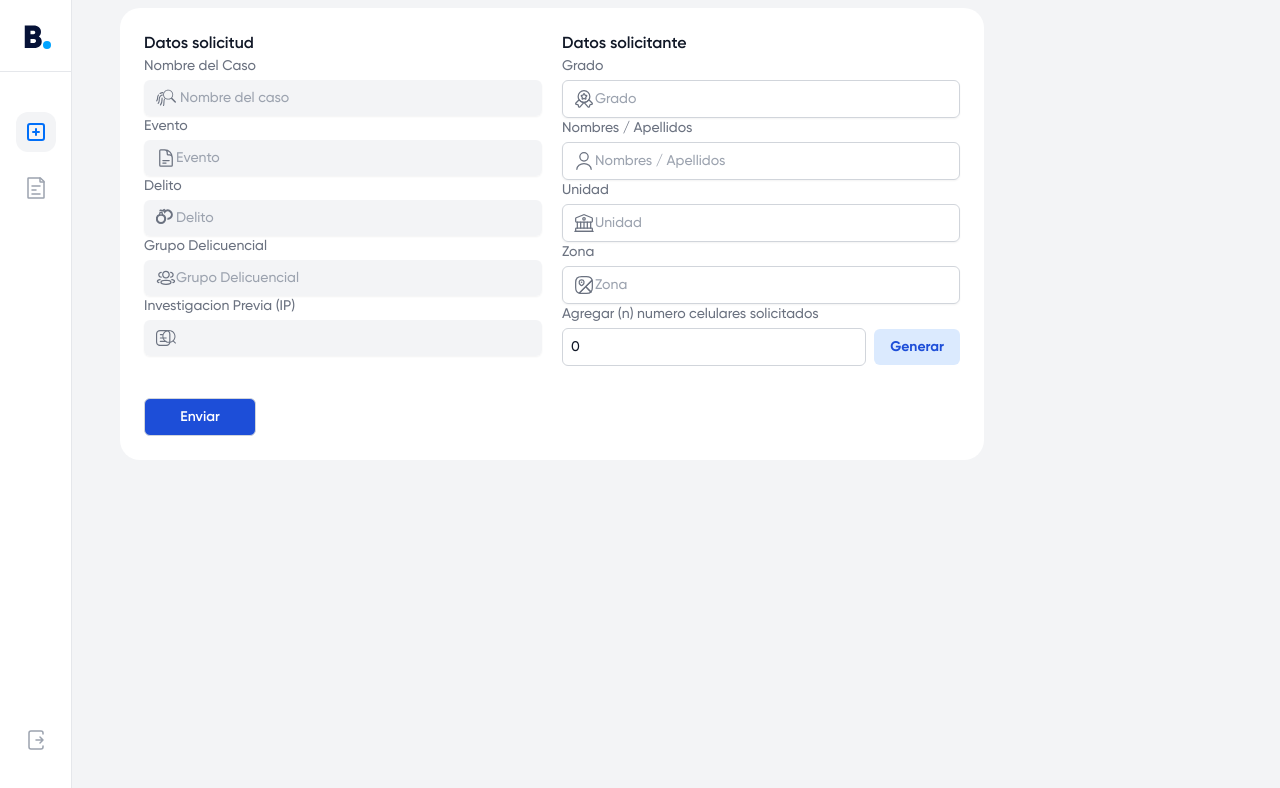
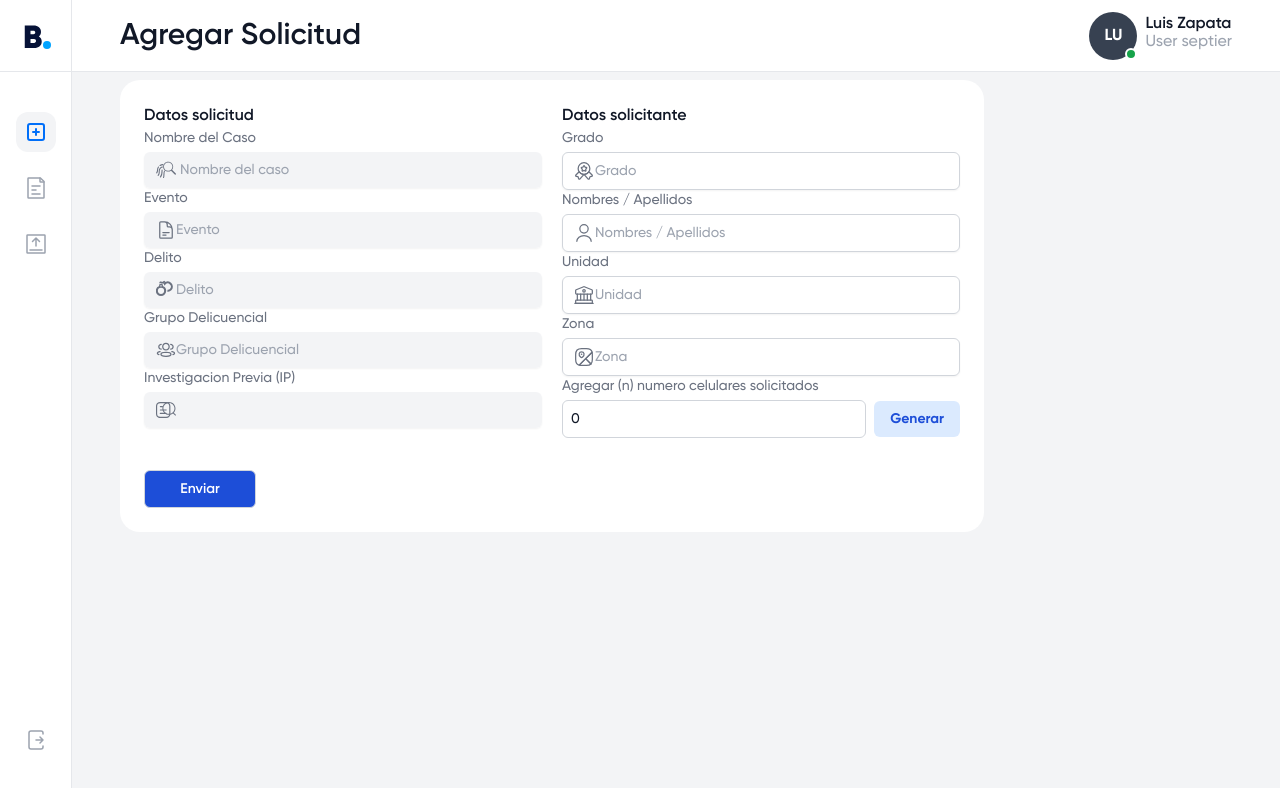
Before and after one commit to DeveloperStack2022/frontSept, a React (Vite) app: page /admin/default in a window 1280 px wide. Shown: the top 788 px of the page. Built offline with nearby package versions, Linux system fonts and the light colour scheme; sample sign-in values are in the browser's storage.

Commit message:
updates changes

```diff
--- a/src/layouts/admin/index.tsx
+++ b/src/layouts/admin/index.tsx
@@ -1,80 +1,113 @@
-import routes from '@/routes';
-import React from 'react'
-import {Routes,Route,Navigate,useLocation} from 'react-router-dom'
-import ProctedRoute from '@/Routes/procted.routes';
+import routes from "@/routes";
+import React from "react";
+import { Routes, Route, Navigate, useLocation } from "react-router-dom";
+import ProctedRoute from "@/Routes/procted.routes";
 // Components
-import Sidebar  from '@/components/sidebar';
+import Sidebar from "@/components/sidebar";
 
-export default function Admin(props:{[x:string]:any}) {
-    const {...rest} = props;
-    const location = useLocation()
+export default function Admin(props: { [x: string]: any }) {
+  const { ...rest } = props;
+  const location = useLocation();
 
-    const [open,setOpen] = React.useState(true)
-    const [currentRoute,setCurrentRoute] = React.useState('Main Dashboard')
+  const [open, setOpen] = React.useState(true);
+  const [currentRoute, setCurrentRoute] = React.useState("Main Dashboard");
 
   React.useEffect(() => {
-        window.addEventListener('resize', () => {
-            window.innerWidth < 1200 ? setOpen(false) : setOpen(true)
-        })
-    },[])
+    window.addEventListener("resize", () => {
+      window.innerWidth < 1200 ? setOpen(false) : setOpen(true);
+    });
+  }, []);
 
   React.useEffect(() => {
-        getActiveRoute(routes)
-    },[location.pathname])
+    getActiveRoute(routes);
+  }, [location.pathname]);
 
   // TODO: Active Routes
-    const getActiveRoute = (routes:RoutesType[]): string | boolean => {
-        let activeRoute = "Main Dashboard"
-        for(let i=0; i < routes.length; i++ ){
-            if(window.location.href.indexOf(routes[i].layout + "/" + routes[i].path)){
-                setCurrentRoute(routes[i].name)
+  const getActiveRoute = (routes: RoutesType[]): string | boolean => {
+    let activeRoute = "Main Dashboard";
+    for (let i = 0; i < routes.length; i++) {
+      if (
+        window.location.href.indexOf(routes[i].layout + "/" + routes[i].path) !=
+        -1
+      ) {
+        setCurrentRoute(routes[i].name);
       }
     }
     return activeRoute;
-    }
+  };
 
   // TODO: Active Navbar
-    const getActiveNavbar = (routes:RoutesType[]): string | boolean => {
+  const getActiveNavbar = (routes: RoutesType[]): string | boolean => {
     let activeNavbar = false;
-        for(let i=0; i < routes.length;i++){
-            if(window.location.href.indexOf(routes[i].layout + routes[i].path) !== -1 ){
-                return routes[i].secondary ? true : false
+    for (let i = 0; i < routes.length; i++) {
+      if (
+        window.location.href.indexOf(routes[i].layout + routes[i].path) !== -1
+      ) {
+        return routes[i].secondary ? true : false;
       }
     }
-        return activeNavbar
-    }
+    return activeNavbar;
+  };
 
   // TODO: Get Routes
-    const getRoutes = (routes:RoutesType[]):any => {
-        return  routes.map((prop,key) =>{
-            if(prop.layout == '/admin'){
+  const getRoutes = (routes: RoutesType[]): any => {
+    return routes.map((prop, key) => {
+      if (prop.layout == "/admin") {
         return (
-                    <Route path={`/${prop.path}`} element={
-                        <ProctedRoute>
-                            {prop.component}
-                        </ProctedRoute>
-                    } key={key} />
-                )
-            }else {
-                return null
+          <Route
+            path={`/${prop.path}`}
+            element={<ProctedRoute>{prop.component}</ProctedRoute>}
+            key={key}
+          />
+        );
+      } else {
+        return null;
       }
-        })
-    }
+    });
+  };
 
-    document.documentElement.dir = 'ltr'
+  document.documentElement.dir = "ltr";
 
   return (
     <div className="flex bg-gray-100 font-sans text-gray-900">
-            <Sidebar onClose={() => {setOpen(false)}} open={false} />
+      <Sidebar
+        onClose={() => {
+          setOpen(false);
+        }}
+        open={false}
+      />
+      <div className="flex flex-1 flex-col">
+        {/* Header */}
+        <header className="flex h-18 items-center justify-between gap-x-6 border-b border-gray-200 bg-white px-12">
+          {/* Separator */}
+
+          <span className="text-3xl font-semibold ">{currentRoute}</span>
+          {/* User Avatar */}
+          {/* <div className="h-4/6 w-px bg-gray-200" /> */}
+          <div className="flex">
+            <div className="relative inline-block ">
+              <span className="inline-flex h-12 w-12 items-center justify-center rounded-full bg-gray-700  text-center  font-bold leading-none text-white">
+                LU
+              </span>
+              <span className="absolute bottom-0 right-0 inline-block h-3 w-3 rounded-full border-2 border-white bg-green-600"></span>
+            </div>
+            <div className="ml-2">
+              <span className="block font-semibold ">Luis Zapata</span>
+              <span className="block leading-3 text-gray-400">
+                User septier
+              </span>
+            </div>
+          </div>
+        </header>
         {/* Navbar & Main Contain */}
-            <div className="flex h-screen flex-1 flex-col">
-                <main className="flex-1 overflow-y-scroll px-12 pt-5s min-h-[84vh] p-2 md:pr-2">
+
+        <main className="pt-5s min-h-[84vh] flex-1 overflow-y-scroll p-2 px-12 md:pr-2">
           <Routes>
             {getRoutes(routes)}
-                        <Route path="/" element={<Navigate to='/auth/sign-in' replace />} />
+            <Route path="/" element={<Navigate to="/auth/sign-in" replace />} />
           </Routes>
         </main>
       </div>
     </div>
-    )
+  );
 }
--- a/src/routes.tsx
+++ b/src/routes.tsx
@@ -1,13 +1,14 @@
 // Icons
-import SquerePlusIcon from '@icons/square-plus.svg?component'
-import DeleteIcon from '@icons/delete-icon.svg?component'
-import DocIcon from '@icons/doc-icon.svg?component'
+import SquerePlusIcon from "@icons/square-plus.svg?component";
+import DeleteIcon from "@icons/delete-icon.svg?component";
+import DocIcon from "@icons/doc-icon.svg?component";
+import UploadIcon from "@icons/upload.svg?component";
 // Views Admin
-import MainDashboard from "@/views/admin/default"
-
-import SolicitudesView from '@/views/admin/solicitudes'
+import MainDashboard from "@/views/admin/default";
+import SolicitudesView from "@/views/admin/solicitudes";
+import UploadFile from "@/views/admin/UploadImage";
 // Views Auth
-import SignInView from '@/views/Auth'
+import SignInView from "@/views/Auth";
 
 const routes = [
   {
@@ -26,12 +27,19 @@ const routes = [
     secondary: true,
   },
   {
-      name: 'Sign In',
-      layout: '/auth',
-      path: 'sign-in',
+    name: "Subir Archivo Excel",
+    layout: "/admin",
+    path: "add-file-excel",
+    icon: <UploadIcon className="h-6 w-6 stroke-current" />,
+    component: <UploadFile />,
+    secondary: true,
+  },
+  {
+    name: "Sign In",
+    layout: "/auth",
+    path: "sign-in",
     component: <SignInView />,
-      secondary:true
-    }
-
+    secondary: true,
+  },
 ];
 export default routes;
--- a/src/services/solicitud-services.ts
+++ b/src/services/solicitud-services.ts
@@ -1,5 +1,5 @@
 import {ValidationType} from '@/schemas/form'
-const URI = 'http://192.168.20.124:5050/api'
+const URI = 'http://192.168.56.1:5050/api'
 import axios from 'axios'
 // /solicitud_test?skip=1&limit=10
 export const addSolicitud = async (dataParams:ValidationType,token:any,ubicacion:any,celulares:any) => {
--- /dev/null
+++ b/src/views/admin/UploadImage/components/containerUpload.tsx
@@ -0,0 +1,13 @@
+import { useState, ReactNode, FC } from "react";
+
+export interface IProps {
+  children: ReactNode[];
+}
+const ContainerUploadFile: FC<IProps> = ({ children }) => {
+  return (
+    <div className="flex w-1/2 flex-col items-center border-2 border-dashed border-gray-300 bg-transparent bg-white p-4 text-gray-400">
+      {children}
+    </div>
+  );
+};
+export default ContainerUploadFile;
--- /dev/null
+++ b/src/views/admin/UploadImage/index.tsx
@@ -0,0 +1,48 @@
+import { useRef, ChangeEvent, useState } from "react";
+import UploadSvgComplete from "@/icons/upload-complete.svg?component";
+import UploadContainer from "./components/containerUpload";
+const UploadFileExcel = () => {
+  const inputRef = useRef<HTMLInputElement>(null);
+  const [currentFile, setCurrentFile] = useState<File>();
+  const [Progress, setProgress] = useState<number>(0);
+
+  const selectImage = (e: ChangeEvent<HTMLInputElement>) => {
+    const selectFile_ = e.target.files as FileList;
+    setCurrentFile(selectFile_?.[0]);
+  };
+
+  const handleClickUploadFile = () => {
+    inputRef.current?.click();
+  };
+
+  return (
+    <UploadContainer>
+      {/* Image Vector Upload File */}
+      <UploadSvgComplete className="" />
+      <h2 className="mb-2 text-center text-2xl font-medium text-gray-700">
+        Upload file
+      </h2>
+      <h3 className="w-1/2 text-center leading-4">
+        Subir archivo excel segun corresponda su mes de ingreso
+      </h3>
+      <input
+        accept="image/*"
+        ref={inputRef}
+        type="file"
+        className="hidden"
+        onChange={selectImage}
+      />
+      <button
+        onClick={handleClickUploadFile}
+        className="mt-2 rounded-sm border border-blue-600 px-6 py-2 text-lg text-blue-500 hover:bg-blue-600/10"
+      >
+        Subir Archivo
+      </button>
+      <span className="mt-4 text-sm">
+        formato permitido <span className="font-bold text-gray-700">.xlsx</span>
+      </span>
+    </UploadContainer>
+  );
+};
+
+export default UploadFileExcel;
```
Also changed, not shown: src/context/authProvider.tsx (+40 -38 lines), src/icons/upload-complete.svg (added), src/icons/upload.svg (added). Lines whose indentation alone changed are shown as unchanged.
